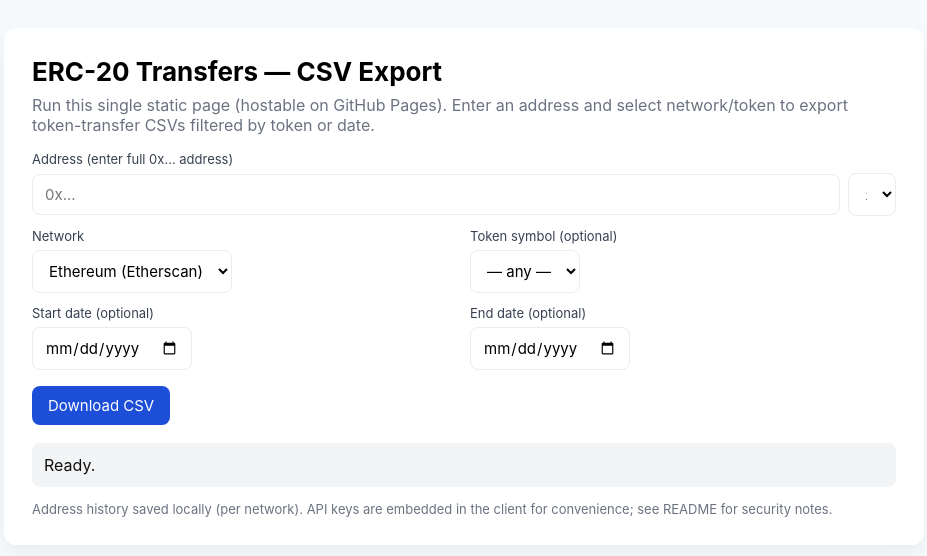
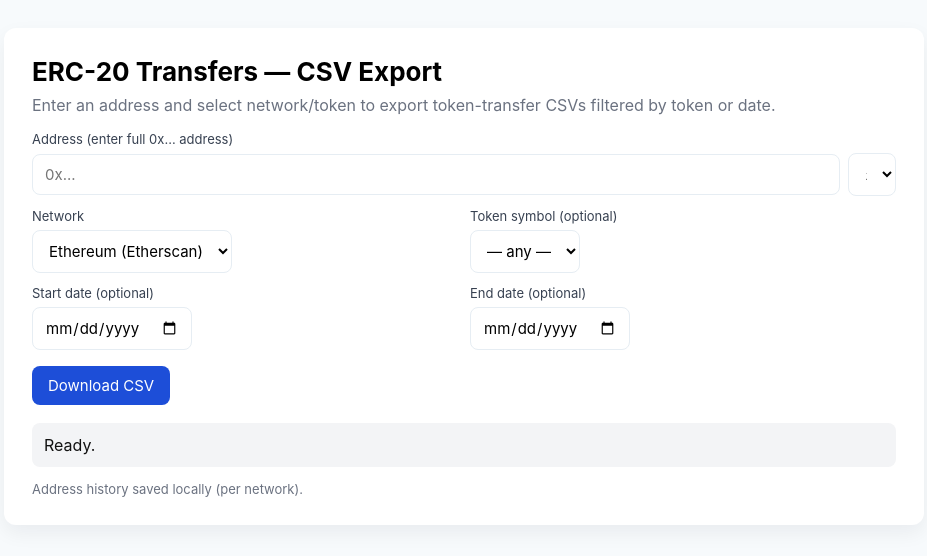
Before and after one commit to ImthiyazBasha13/AILO, a plain HTML site: page index.html in a window 1280 px wide. Shown: the whole page, without its empty margins (176-1103 px from the left). Drawn offline with Linux system fonts and the light colour scheme.

Commit message:
final page

```diff
--- a/index.html
+++ b/index.html
@@ -10,7 +10,7 @@
   <main class="container">
     <h1>ERC-20 Transfers — CSV Export</h1>
 
-    <p class="hint">Run this single static page (hostable on GitHub Pages). Enter an address and select network/token to export token-transfer CSVs filtered by token or date.</p>
+    <p class="hint">Enter an address and select network/token to export token-transfer CSVs filtered by token or date.</p>
 
     <form id="exportForm">
       <label for="addressInput">Address (enter full 0x... address)</label>
@@ -66,7 +66,7 @@
     <div id="statusBox" class="status">Ready.</div>
 
     <footer class="notes">
-      Address history saved locally (per network). API keys are embedded in the client for convenience; see README for security notes.
+      Address history saved locally (per network).
     </footer>
   </main>
 
```
